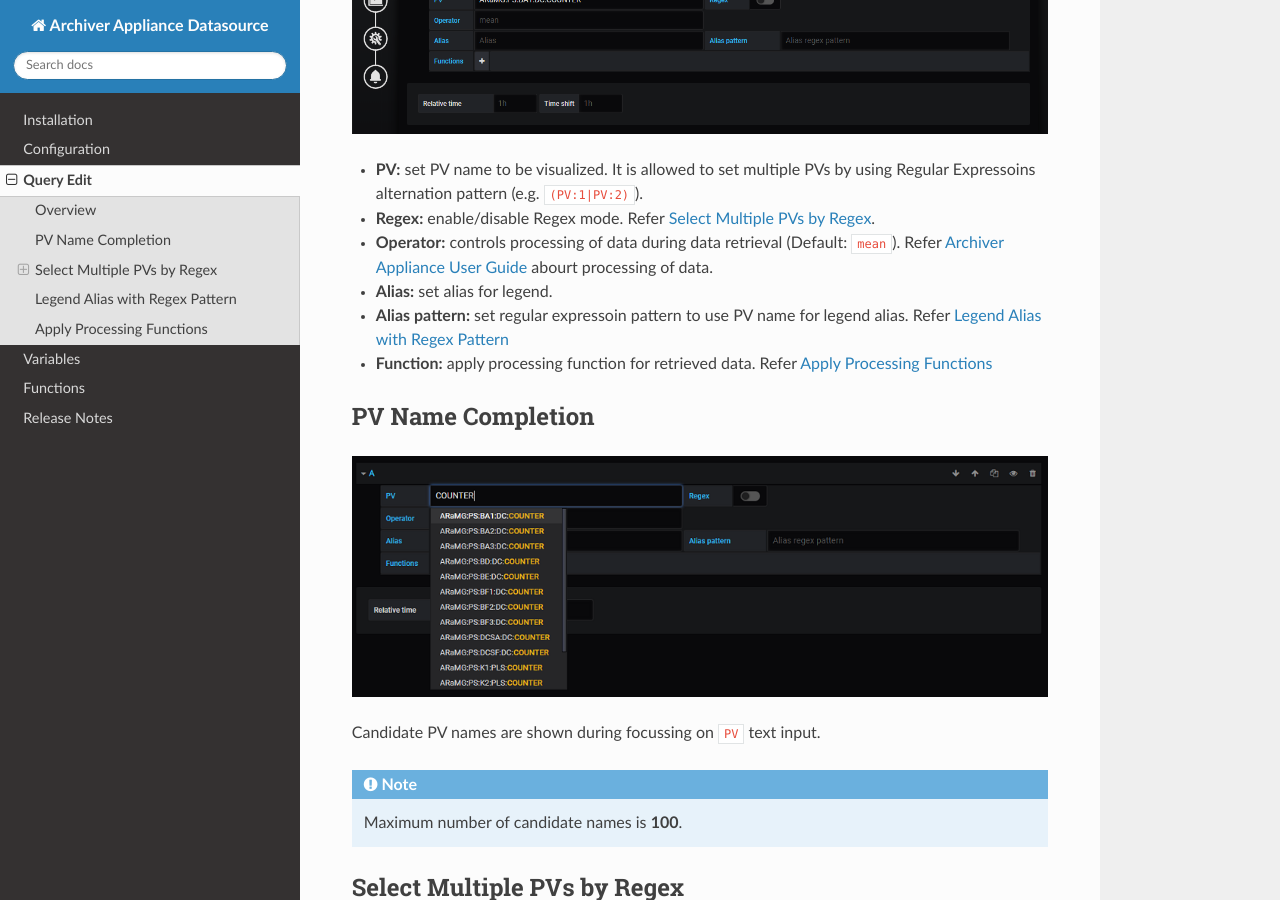
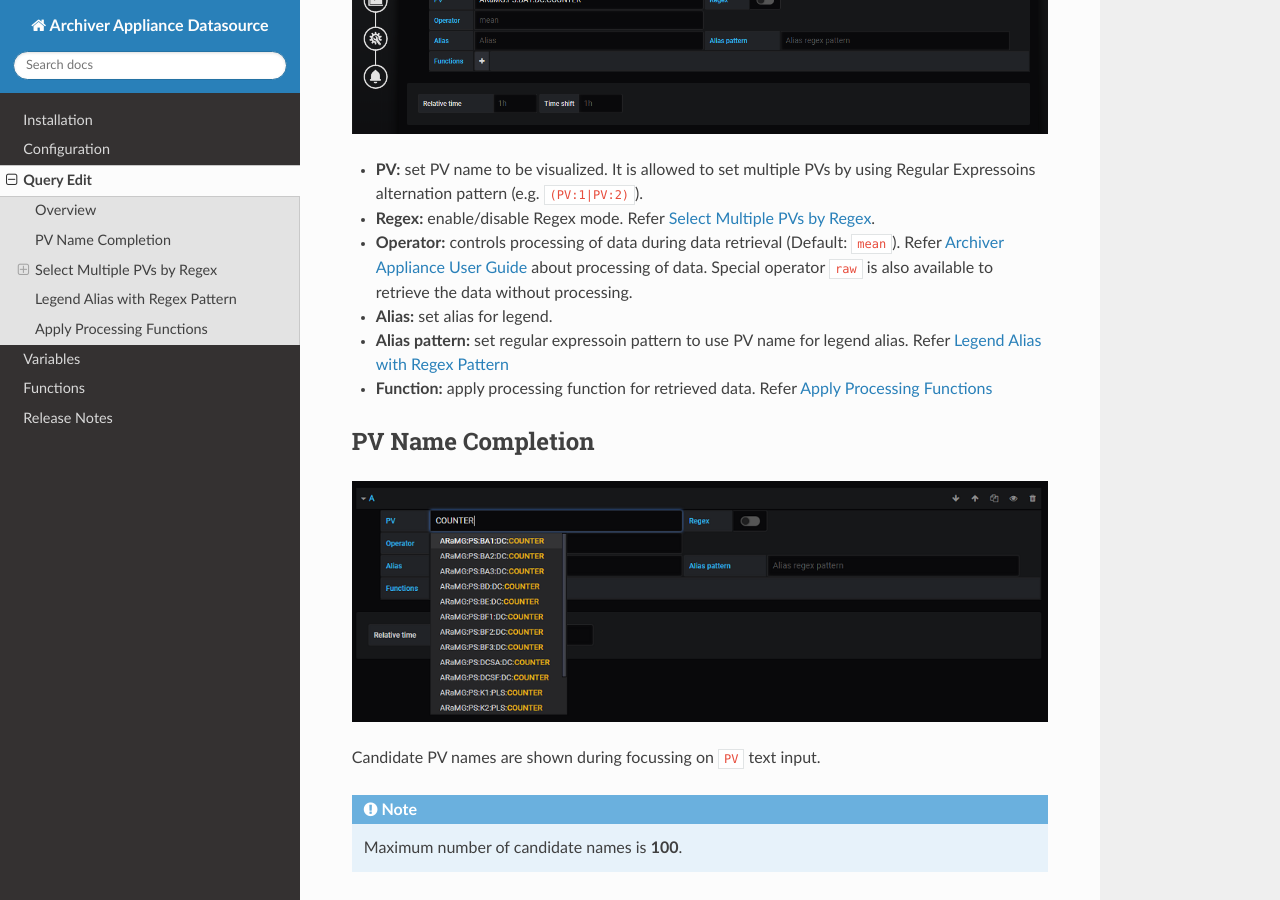
Before and after one commit to sasaki77/archiverappliance-datasource, a Sphinx documentation site: the page built from docs/query.md, in a window 1280 px wide and 900 px high, scrolled down 493 px. Built offline with Sphinx 7.4.7 and the Read the Docs theme 2.0.0, drawn with Linux system fonts in a browser that asks for light colours.

Commit message:
Update docs

```diff
--- a/docs/query.md
+++ b/docs/query.md
@@ -5,7 +5,7 @@
 
 - **PV:** set PV name to be visualized. It is allowed to set multiple PVs by using Regular Expressoins alternation pattern (e.g. `(PV:1|PV:2)`).
 - **Regex:** enable/disable Regex mode. Refer [Select Multiple PVs by Regex](#select-multiple-pvs-by-regex).
-- **Operator:** controls processing of data during data retrieval (Default: `mean`). Refer [Archiver Appliance User Guide](https://slacmshankar.github.io/epicsarchiver_docs/userguide.html) abourt processing of data.
+- **Operator:** controls processing of data during data retrieval (Default: `mean`). Refer [Archiver Appliance User Guide](https://slacmshankar.github.io/epicsarchiver_docs/userguide.html) about processing of data. Special operator `raw` is also available to retrieve the data without processing.
 - **Alias:** set alias for legend.
 - **Alias pattern:** set regular expressoin pattern to use PV name for legend alias. Refer [Legend Alias with Regex Pattern](#legend-alias-with-regex-pattern)
 - **Function:** apply processing function for retrieved data. Refer [Apply Processing Functions](#apply-processing-functions)
```
